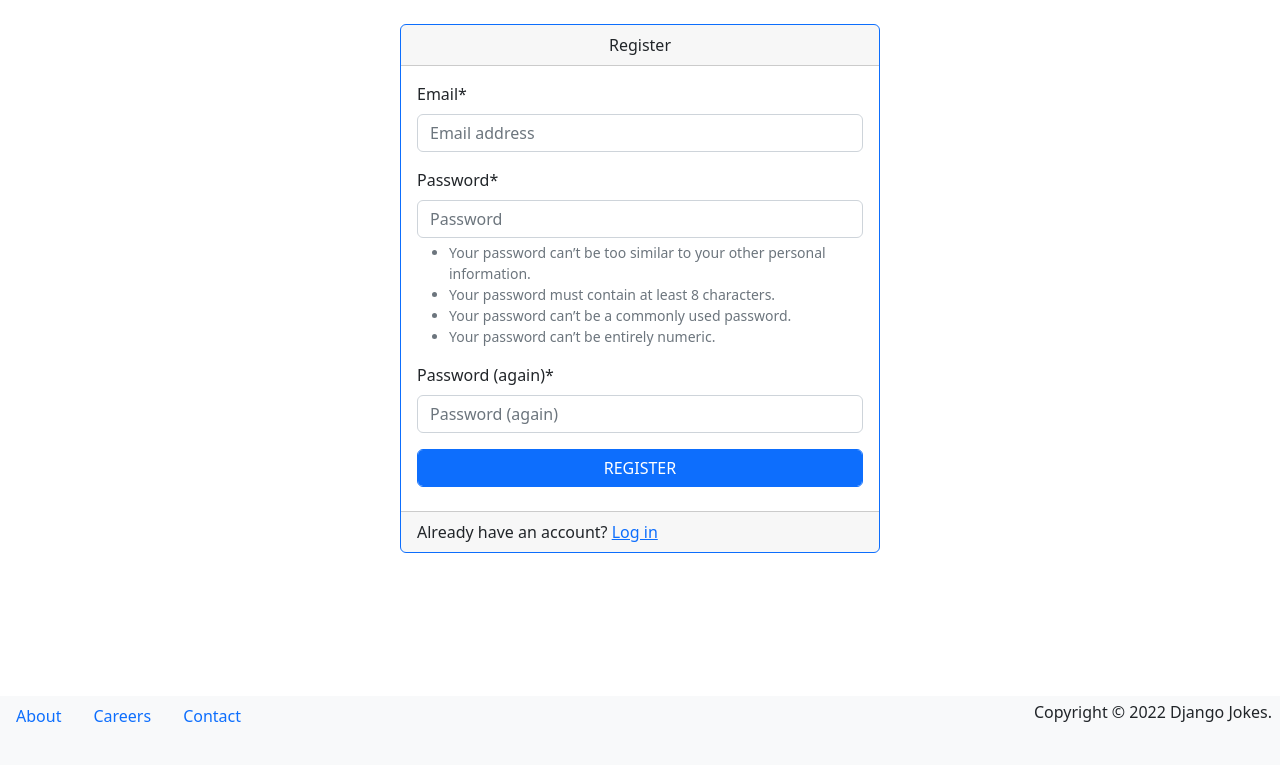
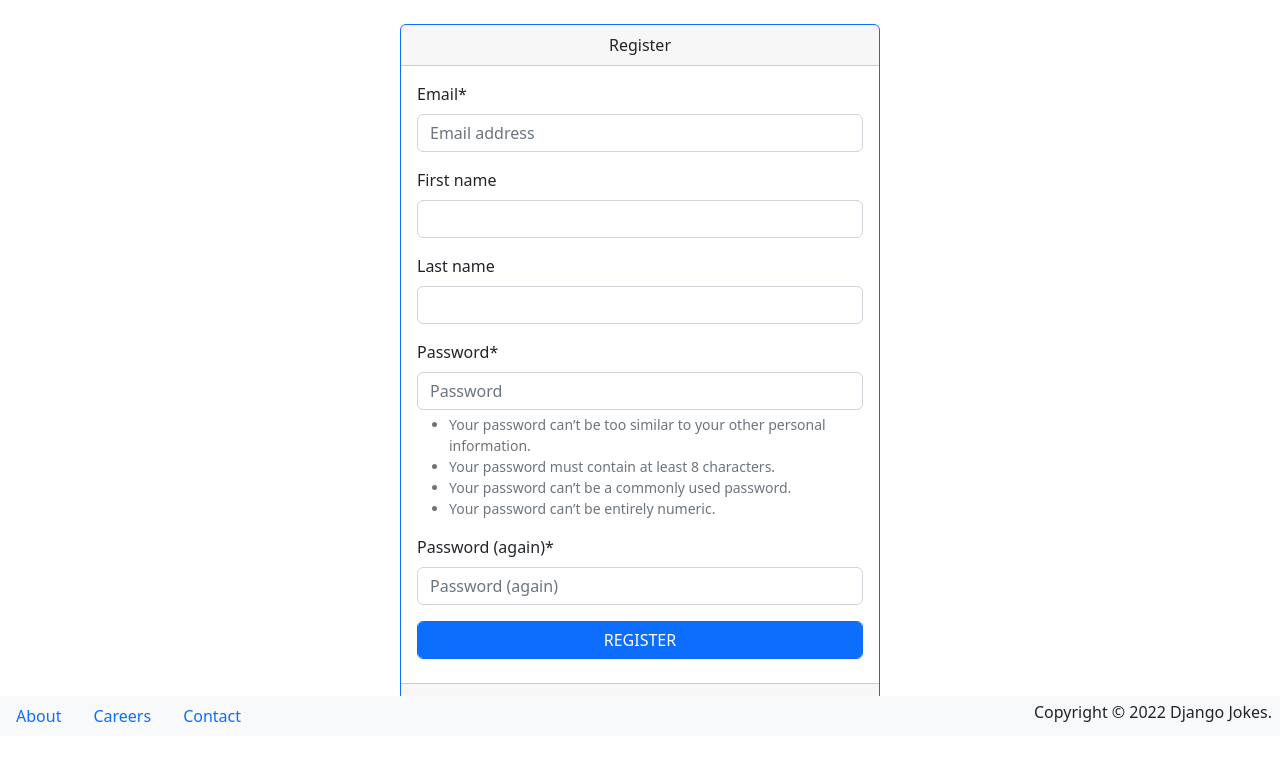
Before and after one commit to heather-cunningham/djangojokes.com, a Django app: page /account/signup/ in a window 1280 px wide. Shown: the part 64-829 px from the top of the page. Before the commit the page ends 786 px from the top, so only its background shows below. Run offline with Django 5.2, Linux system fonts and the light colour scheme; some libraries are stand-ins or nearby versions.

Commit message:
user-reg: Added 1st and last name to register/signup form.  Tried changing label of password2, but nothing works

```diff
--- a/djangojokes/settings.py
+++ b/djangojokes/settings.py
@@ -171,6 +171,10 @@ ACCOUNT_LOGOUT_REDIRECT_URL = "account_login" # Default: '/'
 ACCOUNT_USERNAME_REQUIRED = False  # Default: True
 
 
+# ACCOUNT_SIGNUP_FORM_CLASS = "users.forms.MySignupForm"
+ACCOUNT_FORMS = {"signup": "users.forms.MySignupForm"}
+
+
 # Internationalization
 # https://docs.djangoproject.com/en/5.2/topics/i18n/
 
--- /dev/null
+++ b/users/forms.py
@@ -0,0 +1,29 @@
+from django import forms
+from allauth.account.forms import SignupForm
+
+
+class MySignupForm(SignupForm):
+    first_name = forms.CharField(max_length=50, required=False)
+    last_name = forms.CharField(max_length=50, required=False)
+
+    # password1 = forms.CharField(label="Password",
+    #     widget=forms.PasswordInput(attrs={"class": "form-control", "label": "Password",
+    #                                       "placeholder": "Enter a password",}))
+    # password2 = forms.CharField(label="Confirm Password",
+    #     widget=forms.PasswordInput(attrs={"class": "form-control", "label": "Confirm Password",
+    #                 "placeholder": "Confirm password",}))
+
+
+    def signup(self, request, user):
+        user.first_name = self.cleaned_data["first_name"]
+        user.last_name = self.cleaned_data["last_name"]
+        # user.password1 = self.cleaned_data["password1"]
+        # user.password2 = self.cleaned_data["password2"]
+        user.save()
+
+
+    # def clean_password2(self):
+    #     if self.cleaned_data.get("password1") != self.cleaned_data.get("password2"):
+    #         raise forms.ValidationError("Passwords must match.")
+    #     return self.cleaned_data["password2"]
+## END class
```
Also changed, not shown: templates/account/signup.html (+7 -0 lines).
